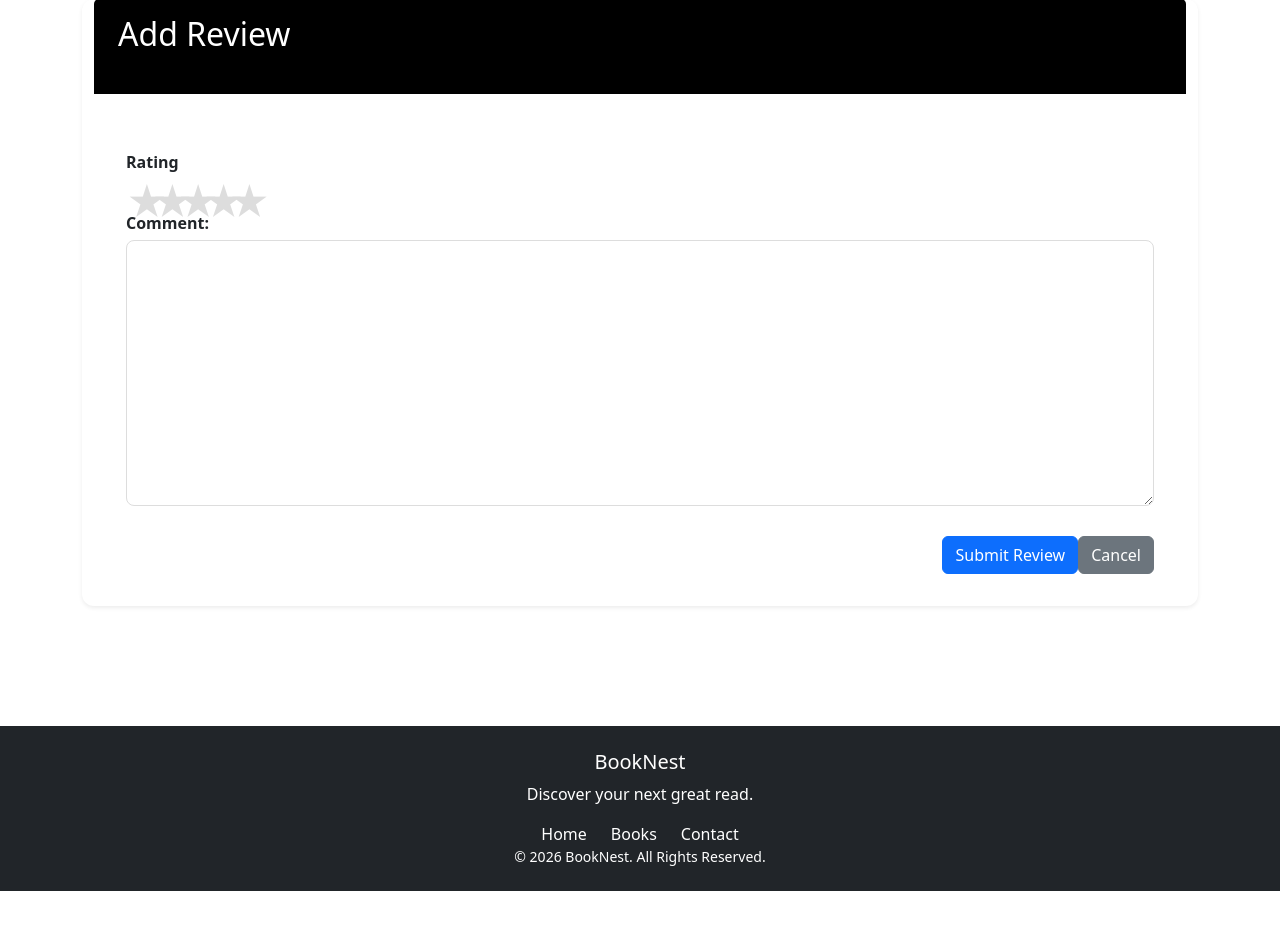
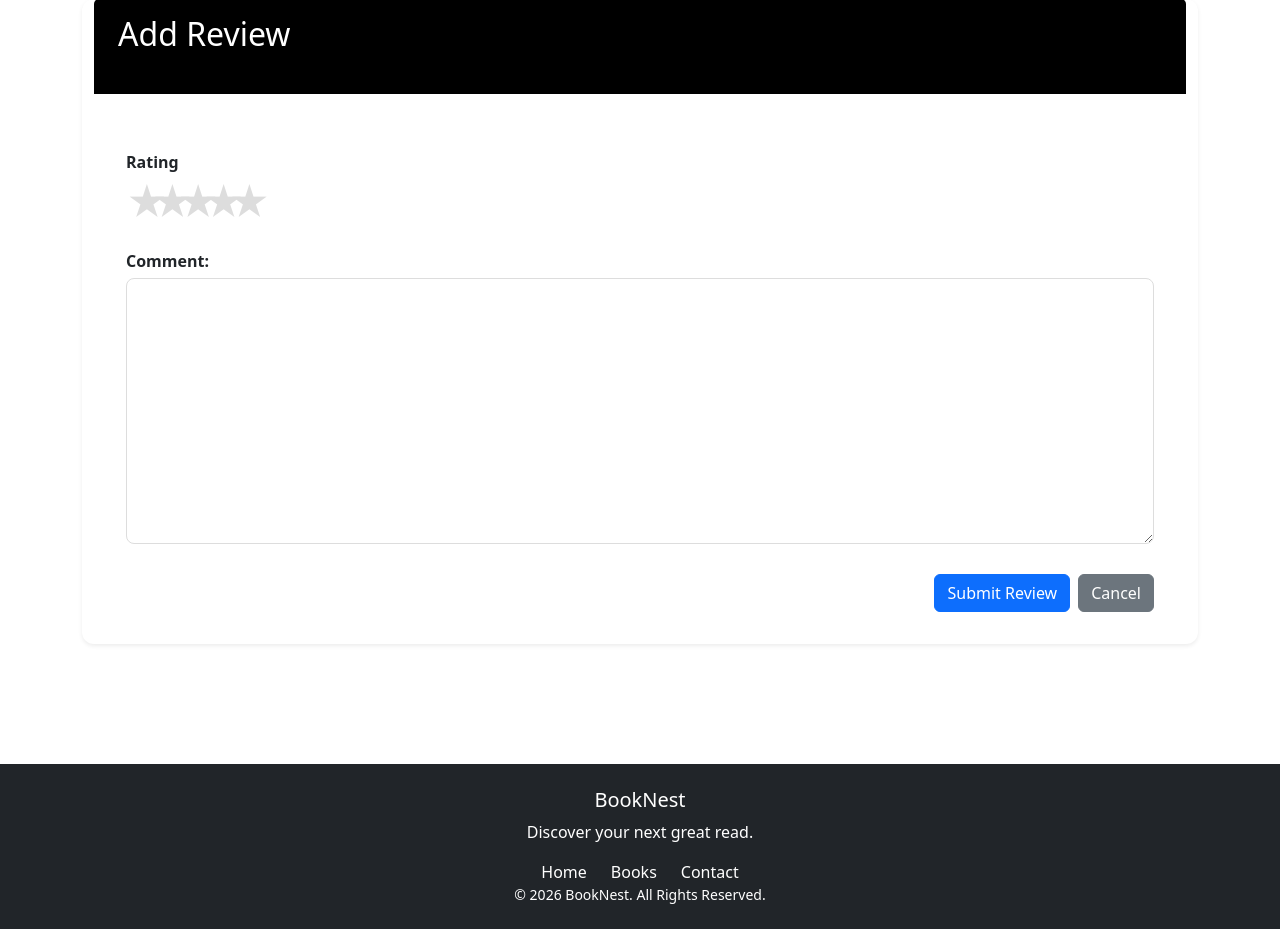
Before and after one commit to v-amna/booknest, a Django app: template books/templates/books/add_review.html in a window 1280 px wide. Shown: the part 135-1064 px from the top of the page. Before the commit the page ends 1026 px from the top, so only its background shows below. Run offline with Django 5.2, Linux system fonts and the light colour scheme; the template is opened without the code that fills it: values that come from a table or form of the project are taken from there, others are empty; some libraries are stand-ins or nearby versions.

Commit message:
Improve book review form layout by adjusting styles for rating and button alignment

```diff
--- a/books/templates/books/add_review.html
+++ b/books/templates/books/add_review.html
@@ -21,7 +21,7 @@
             <p class="lead mb-4"> {{ book.title }} </p>
             <form class="d-flex flex-column gap-4" method="POST">
                 {% csrf_token %}
-                <div class="flex-end">
+                <div style="height: 75px">
                     <label class="form-label d-block">Rating</label>
                     <fieldset class="rating">
                         <input type="radio" id="star5" name="rating" value="5"
@@ -58,7 +58,7 @@
                     {{ form.comment }}
                     {{ form.comment.errors }}
                 </div>
-                <div class="justify-content-end d-flex">
+                <div class="justify-content-end d-flex gap-2">
                     <button type="submit" class="btn btn-primary"> Submit Review </button>
                     <a href="{% url 'book_detail' book.id %}" class="btn btn-secondary"> Cancel </a>
                 </div>
```
